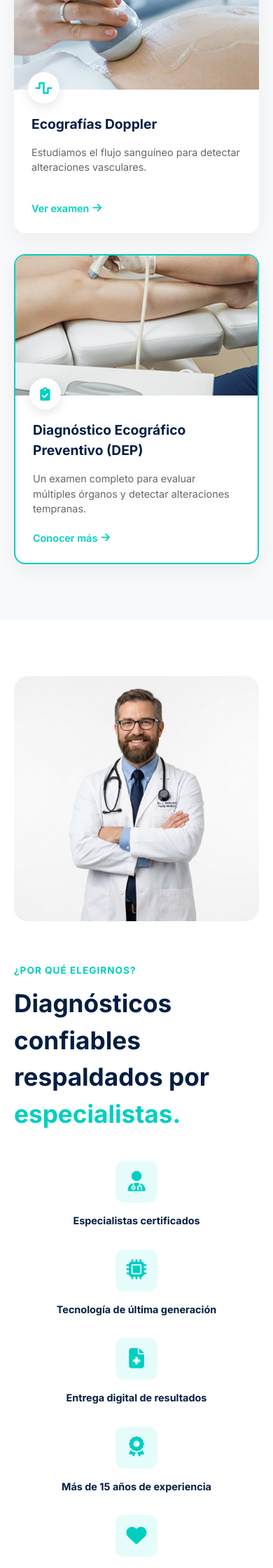
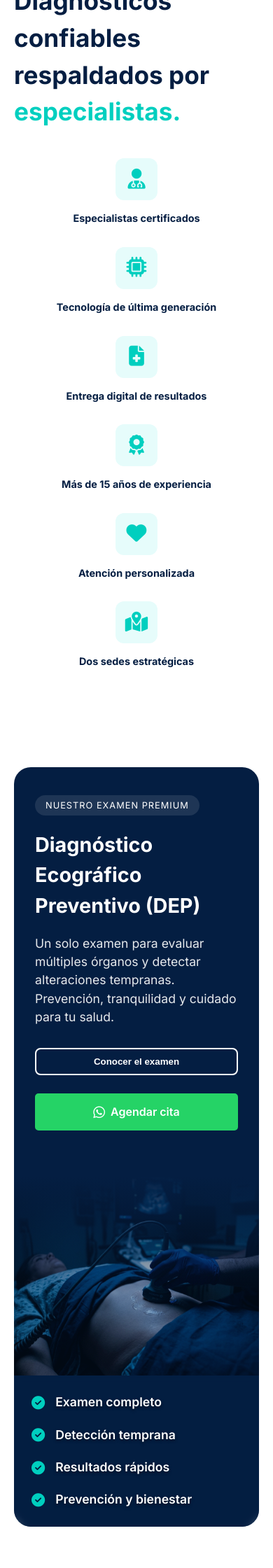
Before and after one commit to ledwarsa/ecografias, a PHP site: page / in a window 390 px wide. Shown: the part 3160-5400 px from the top of the page at 70% size. Run offline with PHP 8.4, Linux system fonts and the light colour scheme.

Commit message:
Se agrego la version mobile

```diff
--- a/css/style.css
+++ b/css/style.css
@@ -894,10 +894,21 @@ ul {
   transform: scale(1.1);
 }
 
-/* Responsive (Basic) */
+/* Responsive (Comprehensive) */
+/* Mobile Menu Toggle */
+.mobile-menu-btn {
+  display: none;
+  background: none;
+  border: none;
+  font-size: 1.5rem;
+  color: var(--primary);
+  cursor: pointer;
+}
+
 @media (max-width: 1024px) {
   .hero .container, .features-container, .locations-reviews {
     grid-template-columns: 1fr;
+    gap: 40px;
   }
   .services-grid, .features-grid, .articles-grid {
     grid-template-columns: repeat(2, 1fr);
@@ -910,15 +921,26 @@ ul {
     width: 100%;
     height: 300px;
   }
-  .premium-content, .premium-list {
+  .premium-image::before {
+    background: linear-gradient(to bottom, var(--primary) 5%, transparent 60%);
+  }
+  .premium-content {
     width: 100%;
+    padding: 40px 30px;
+  }
+  .premium-list {
     position: relative;
+    width: 100%;
     right: auto;
+    top: auto;
     transform: none;
+    border-radius: 0 0 24px 24px;
+    background: rgba(4, 30, 66, 0.8);
   }
   .premium-image img {
     mask-image: none;
     -webkit-mask-image: none;
+    opacity: 0.7;
   }
   .steps-container {
     flex-direction: column;
@@ -936,13 +958,96 @@ ul {
 }
 
 @media (max-width: 768px) {
-  .services-grid, .features-grid, .articles-grid, .locations-grid {
+  /* Navigation */
+  .mobile-menu-btn {
+    display: block;
+  }
+  .nav-links {
+    display: none;
+    flex-direction: column;
+    position: absolute;
+    top: 100%;
+    left: 0;
+    width: 100%;
+    background: var(--white);
+    padding: 20px;
+    box-shadow: 0 10px 20px rgba(0,0,0,0.1);
+    gap: 20px;
+    text-align: center;
+  }
+  .nav-links.open {
+    display: flex;
+  }
+  .header-actions {
+    display: none;
+  }
+
+  /* Typography & Spacing */
+  .hero {
+    padding: 40px 0;
+  }
+  .hero-content h1 {
+    font-size: 2.2rem;
+  }
+  .section-header h2 {
+    font-size: 2rem;
+  }
+  .premium-content h2 {
+    font-size: 1.8rem;
+  }
+
+  /* Grids */
+  .features-grid, .articles-grid, .locations-grid {
     grid-template-columns: 1fr;
   }
-  .nav-links, .header-actions {
+
+  /* Services Carousel (Mobile) */
+  .services-grid {
+    display: flex;
+    overflow-x: auto;
+    scroll-snap-type: x mandatory;
+    gap: 20px;
+    padding-bottom: 20px;
+    scrollbar-width: none;
+  }
+  .services-grid::-webkit-scrollbar {
     display: none;
   }
+  .services-grid > .service-card {
+    min-width: 85%;
+    scroll-snap-align: center;
+    flex-shrink: 0;
+  }
+
+  /* Hero Features */
+  .hero-features {
+    grid-template-columns: repeat(2, 1fr);
+  }
+
+  /* Buttons */
+  .hero-actions {
+    flex-direction: column;
+  }
+  .btn {
+    width: 100%;
+    margin-bottom: 10px;
+  }
+
+  .premium-buttons {
+    flex-direction: column;
+  }
+
+  /* Footer */
   .footer-grid {
     grid-template-columns: 1fr;
+    text-align: center;
+  }
+  .footer-logo, .social-links {
+    justify-content: center;
+  }
+  .cta-banner .container {
+    flex-direction: column;
+    text-align: center;
+    gap: 20px;
   }
 }
--- a/index.html
+++ b/index.html
@@ -20,6 +20,6 @@
     </script>
 
     <!-- Main App Module -->
-    <script type="module" src="js/app.js"></script>
+    <script type="module" src="js/app.js?v=2"></script>
 </body>
 </html>
--- a/js/app.js
+++ b/js/app.js
@@ -4,7 +4,7 @@ import HeroComponent from './components/HeroComponent.js';
 import StepsComponent from './components/StepsComponent.js';
 import ServicesComponent from './components/ServicesComponent.js';
 import FeaturesComponent from './components/FeaturesComponent.js';
-import PremiumComponent from './components/PremiumComponent.js';
+import PremiumComponent from './components/PremiumComponent.js?v=2';
 import LocationsComponent from './components/LocationsComponent.js';
 import ArticlesComponent from './components/ArticlesComponent.js';
 import CTAComponent from './components/CTAComponent.js';
--- a/js/components/HeaderComponent.js
+++ b/js/components/HeaderComponent.js
@@ -1,18 +1,39 @@
 export default {
+    data() {
+        return {
+            isMenuOpen: false
+        }
+    },
+    methods: {
+        toggleMenu() {
+            this.isMenuOpen = !this.isMenuOpen;
+        }
+    },
     template: `
         <header class="header">
             <div class="container">
                 <a href="#" class="logo">
                     <img src="assets/logo.jpg" alt="Ecografías Bogotá" style="height: 40px; margin-right: 10px;">
                 </a>
-                <nav class="nav-links">
-                    <a href="#" class="text-secondary">Inicio</a>
-                    <a href="#">Servicios <i class="fas fa-chevron-down" style="font-size: 0.8em;"></i></a>
-                    <a href="#">DEP</a>
-                    <a href="#">Sedes</a>
-                    <a href="#">Blog</a>
-                    <a href="#">Contacto</a>
+
+                <button class="mobile-menu-btn" @click="toggleMenu" aria-label="Toggle menu">
+                    <i :class="isMenuOpen ? 'fas fa-times' : 'fas fa-bars'"></i>
+                </button>
+
+                <nav :class="['nav-links', { 'open': isMenuOpen }]">
+                    <a href="#" class="text-secondary" @click="isMenuOpen = false">Inicio</a>
+                    <a href="#" @click="isMenuOpen = false">Servicios <i class="fas fa-chevron-down" style="font-size: 0.8em;"></i></a>
+                    <a href="#" @click="isMenuOpen = false">DEP</a>
+                    <a href="#" @click="isMenuOpen = false">Sedes</a>
+                    <a href="#" @click="isMenuOpen = false">Blog</a>
+                    <a href="#" @click="isMenuOpen = false">Contacto</a>
+                    <!-- Mostrar acciones dentro del menú en móvil -->
+                    <div class="header-actions-mobile" v-if="isMenuOpen" style="display: flex; flex-direction: column; width: 100%; gap: 10px; margin-top: 15px;">
+                        <button class="btn btn-outline" style="width: 100%;">Ver tarifas</button>
+                        <button class="btn btn-primary" style="width: 100%;"><i class="far fa-calendar-check" style="margin-right:8px;"></i> Agendar cita</button>
+                    </div>
                 </nav>
+
                 <div class="header-actions">
                     <button class="btn btn-outline">Ver tarifas</button>
                     <button class="btn btn-primary"><i class="far fa-calendar-check" style="margin-right:8px;"></i> Agendar cita</button>
--- a/js/components/PremiumComponent.js
+++ b/js/components/PremiumComponent.js
@@ -6,7 +6,12 @@ export default {
                     <span class="badge">NUESTRO EXAMEN PREMIUM</span>
                     <h2>Diagnóstico Ecográfico Preventivo (DEP)</h2>
                     <p>Un solo examen para evaluar múltiples órganos y detectar alteraciones tempranas. Prevención, tranquilidad y cuidado para tu salud.</p>
-                    <button class="btn btn-white-outline">Conocer el examen</button>
+                    <div class="premium-buttons" style="display: flex; gap: 1rem; flex-wrap: wrap; margin-top: 1.5rem;">
+                        <button class="btn btn-white-outline">Conocer el examen</button>
+                        <a href="https://wa.me/" target="_blank" class="btn" style="background-color: #25d366; color: white; border: 2px solid #25d366; border-radius: 5px; padding: 0.8rem 2rem; font-weight: 600; display: inline-flex; align-items: center; gap: 0.5rem; text-decoration: none; transition: all 0.3s ease;">
+                            <i class="fab fa-whatsapp" style="font-size: 1.2rem;"></i> Agendar cita
+                        </a>
+                    </div>
                 </div>
                 <div class="premium-image">
                     <img src="assets/premium_banner.png" alt="Examen DEP">
```
Also changed, not shown: 1 other file.
